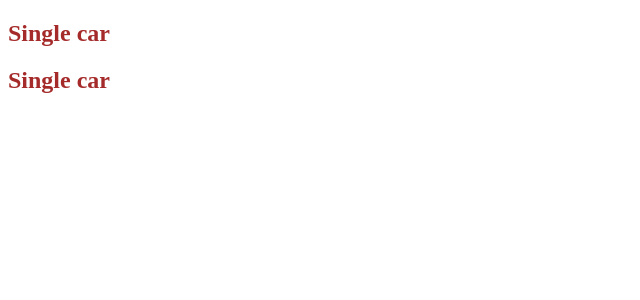
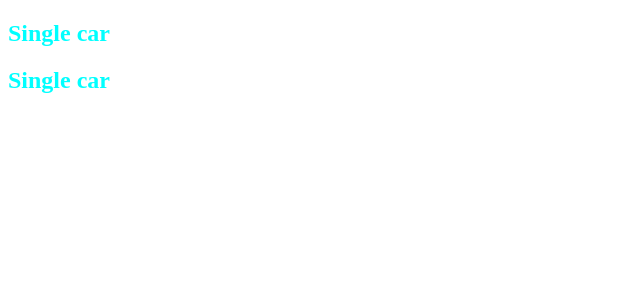
Before and after one commit to VitalyZibulski/Angular-5, an Angular app: page / in a window 1280 px wide. Shown: the top 300 px of the page, without its empty margins (0-640 px from the left). Built offline with nearby package versions, Linux system fonts and the light colour scheme.

Commit message:
use another style

```diff
--- a/src/app/car/car.component.ts
+++ b/src/app/car/car.component.ts
@@ -5,7 +5,12 @@ import { Component, OnInit } from '@angular/core';
   template: `
     <h2>Single car</h2>
   `,
-  styleUrls: ['./car.component.css']
+  // styleUrls: ['./car.component.css']
+    styles:[`
+        h2 {
+            color:aqua;
+        }
+    `]
 })
 export class CarComponent implements OnInit {
 
```
